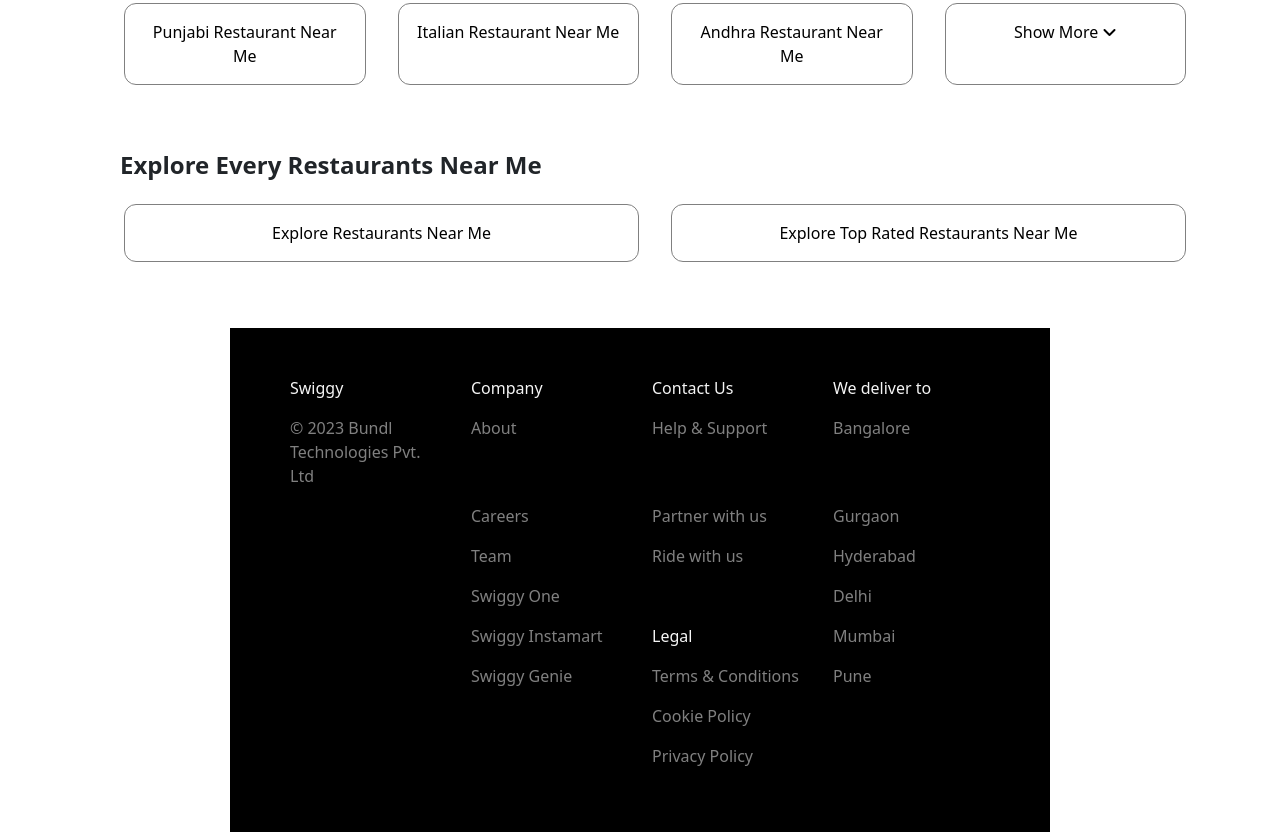
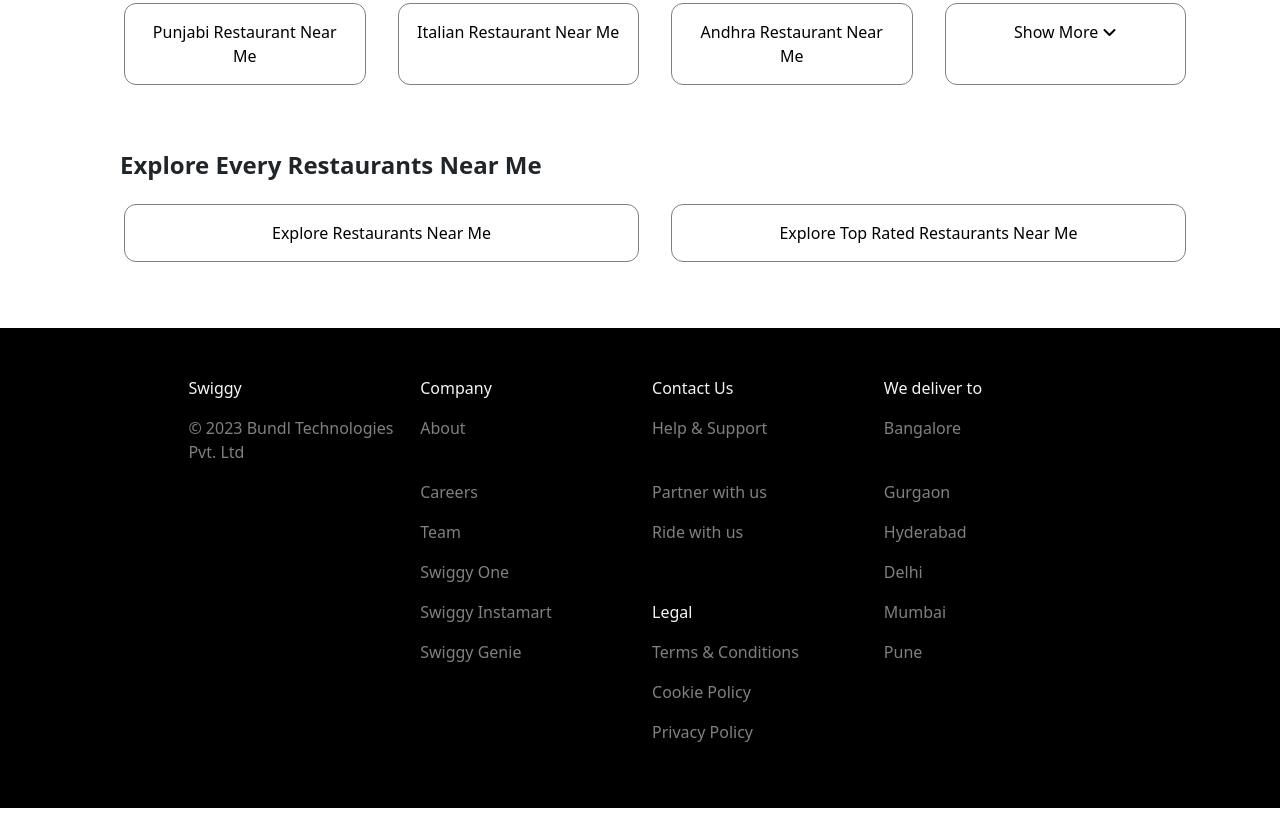
Before and after one commit to janani-ob/Swiggy-clone, a plain HTML site: page index.html in a window 1280 px wide. Shown: the part 2271-3103 px from the top of the page. After the commit the page ends 3079 px from the top, so only its background shows below. Drawn offline with nearby package versions, Linux system fonts and the light colour scheme.

Commit message:
styles changed and updated for the footer section

```diff
--- a/style.css
+++ b/style.css
@@ -125,20 +125,28 @@ p {
     padding-bottom: 1rem;
 }
 
-#last {
+/*#last {
     background-color: black;
     margin: auto 230px;
 }
 
 
+#contain{
+   padding: auto 230px;
+}
+
+*/
+
+#last {
+    background-color: black;
+}
+
+#last .container{
+padding-left: 10%;
+padding-right: 10%;
+}
+
 #head{
     color: whitesmoke;
     font-weight: 500;
 }
-
-
-/*
-.container{
-    margin: 25px 50px 40px 180px;
-}
-*/
```
